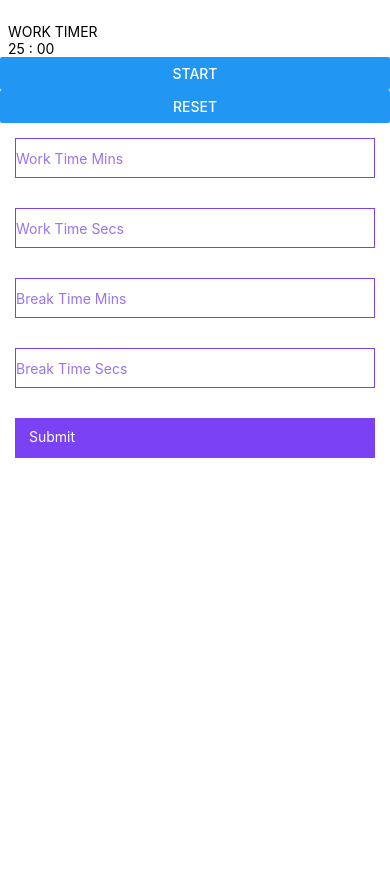
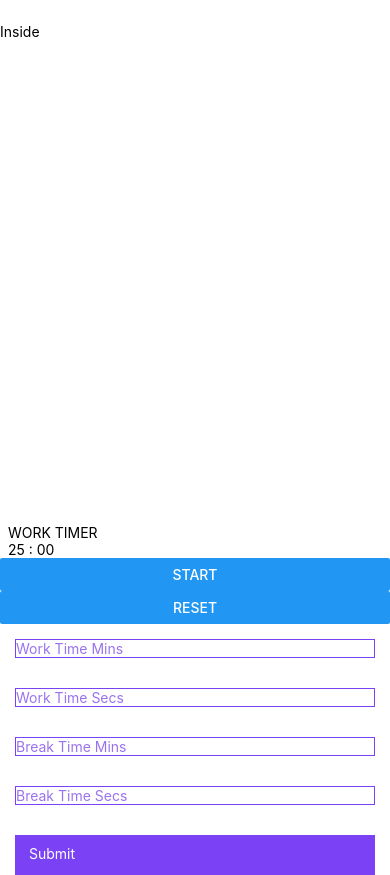
Before and after one commit to ahmedfarag9/pomodoro-timer, a React Native app: screen / in a window 390 px wide. Before the commit the page ends 844 px from the top, so only its background shows below. Built offline with nearby package versions, Linux system fonts and the light colour scheme.

Commit message:
Added ImageBackground xml element

```diff
--- a/App.js
+++ b/App.js
@@ -214,6 +214,10 @@ export default class App extends React.Component {
 
 		return (
 			<View style = {styles.container}>
+				<ImageBackground source={require('')} style={{width: '100%', height: '100%'}}>
+					<Text>Inside</Text>
+				</ImageBackground>
+				<Text> </Text>
 				<Text>  {this.state.text}  </Text>
 				<Text>  {minutes} : {seconds}    </Text>
 				<Button onPress={() => this.startOrPauseTimer()} title={this.state.timerOn_text} />
```
